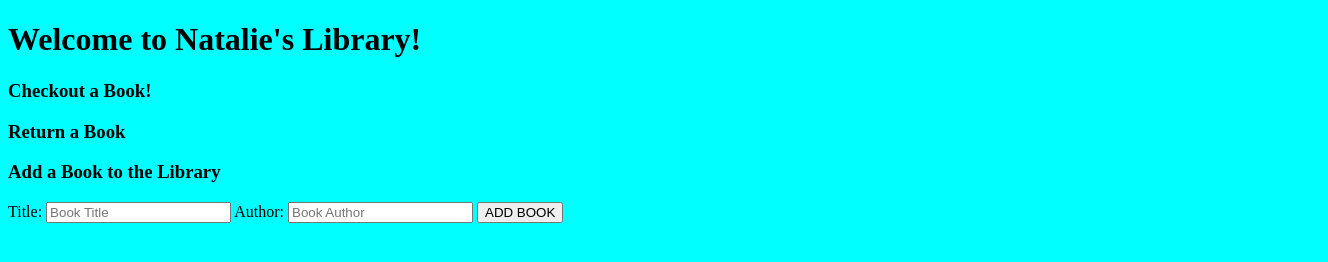
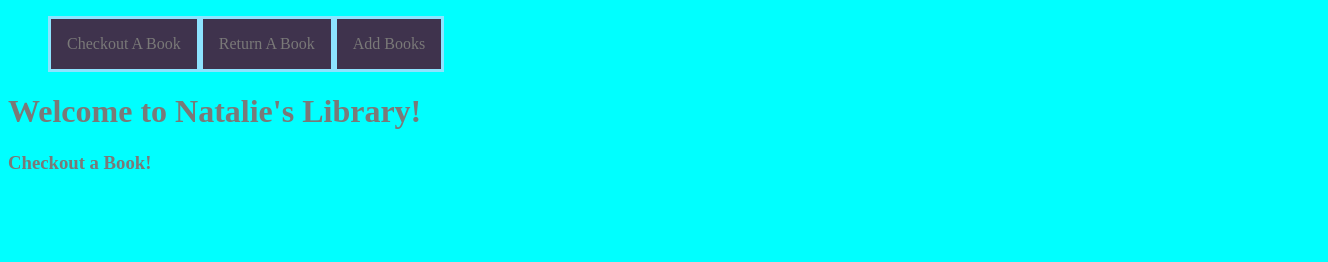
Before and after one commit to JerecTharen/nataliesLibrary, a plain HTML site: page index.html in a window 1280 px wide. Shown: the whole page, 1328 px wide, since content can reach past the window. Drawn offline with Linux system fonts and the light colour scheme.

Commit message:
got styling and navigation

```diff
--- a/index.html
+++ b/index.html
@@ -6,14 +6,23 @@
         <script src="./main.js" defer></script>
     </head>
     <body>
+        <ul id="nav">
+          <li onclick="showcheckOut()">Checkout A Book</li>
+          <li onclick="showReturnBooks()">Return A Book</li>
+          <li onclick="showDAddBook()">Add Books</li>
+        </ul>
         <h1>Welcome to Natalie's Library!</h1>
         <div id="main">
+            <div id="checkoutDiv">
               <h3>Checkout a Book!</h3>
               <ul id="checkoutBooks">
               </ul>
+            </div>
+            <div id="returnDiv">
               <h3>Return a Book</h3>
               <ul id="returnBooks">
               </ul>
+            </div>
         </div>
         <div id="addBook">
                 <h3>Add a Book to the Library</h3>
--- a/main.js
+++ b/main.js
@@ -1,3 +1,10 @@
+let checkout = document.getElementById("checkoutBooks");
+let checkoutDiv = document.getElementById("checkoutDiv");
+let returnBooks = document.getElementById("returnBooks");
+let returnDiv = document.getElementById("returnDiv");
+let DAddBook = document.getElementById("addBook");
+let mainDOM = document.getElementById("main");
+
 class Library{
     constructor(){
         this.shelf = [];
@@ -43,6 +50,7 @@ class Library{
         }
         saveLibrary();
         fillLibrary();
+        showReturnBooks();
         if(found){
             return book;
         }
@@ -63,6 +71,7 @@ class Library{
         }
         saveLibrary();
         fillLibrary();
+        showcheckOut();
         if(found){
             return book;
         }
@@ -86,8 +95,6 @@ function fillLibrary(){
     loadLibrary();
     let checkoutFill = "";
     let returnFill = "";
-    let checkout = document.getElementById("checkoutBooks");
-    let returnBooks = document.getElementById("returnBooks");
     library.shelf.forEach(book => {
         checkoutFill += `<li id="book${book.id}"><p>${book.title}</p><p>${book.author}</p><button onclick="library.checkOut(${book.id})">CHECKOUT</button><button onclick="library.removeBook(${book.id})">DELETE</button></li>`;
     });
@@ -102,8 +109,11 @@ function addToLibrary(){
     let title = document.getElementById("bookTitle").value;
     let author = document.getElementById("bookAuthor").value;
     let book = new Book(library.numBooks, title, author);
+    document.getElementById("bookTitle").value = "";
+    document.getElementById("bookAuthor").value = "";
     library.addBook(book);
     fillLibrary();
+    showcheckOut();
 }
 
 function saveLibrary(){
@@ -124,4 +134,30 @@ function loadLibrary(){
   library.numBooks = fromStorage.numBooks;
 }
 
+function hideAll(){
+  mainDOM.style.display = "none";
+  DAddBook.style.display = "none";
+  returnDiv.style.display = "none";
+  checkoutDiv.style.display = "none";
+}
+
+function showDAddBook(){
+  hideAll();
+  DAddBook.style.display = "block";
+}
+
+function showReturnBooks(){
+  hideAll();
+  mainDOM.style.display = "block";
+  returnDiv.style.display = "block";
+}
+
+function showcheckOut(){
+  hideAll();
+  mainDOM.style.display = "block";
+  checkoutDiv.style.display = "block";
+}
+
+showcheckOut();
+
 fillLibrary();
--- a/style.css
+++ b/style.css
@@ -1,3 +1,28 @@
+html{
+  width: 100%;
+  height: auto;
+}
 body{
     background-color: aqua;
+    width: 100%;
+    height: auto;
+    color: #7A7978;
 }
+
+#nav{
+  display: flex;
+  width: 100%;
+  /* justify-content: space-around; */
+  list-style: none;
+}
+
+#nav li{
+  background-color: #3F334D;
+  padding: 1em;
+  border-style: solid;
+  border-width: 3px;
+  border-color: #8DE4FF;
+}
+#nav li:hover{
+  background-color: #8AC4FF;
+}
```
Lines whose indentation alone changed are shown as unchanged.
